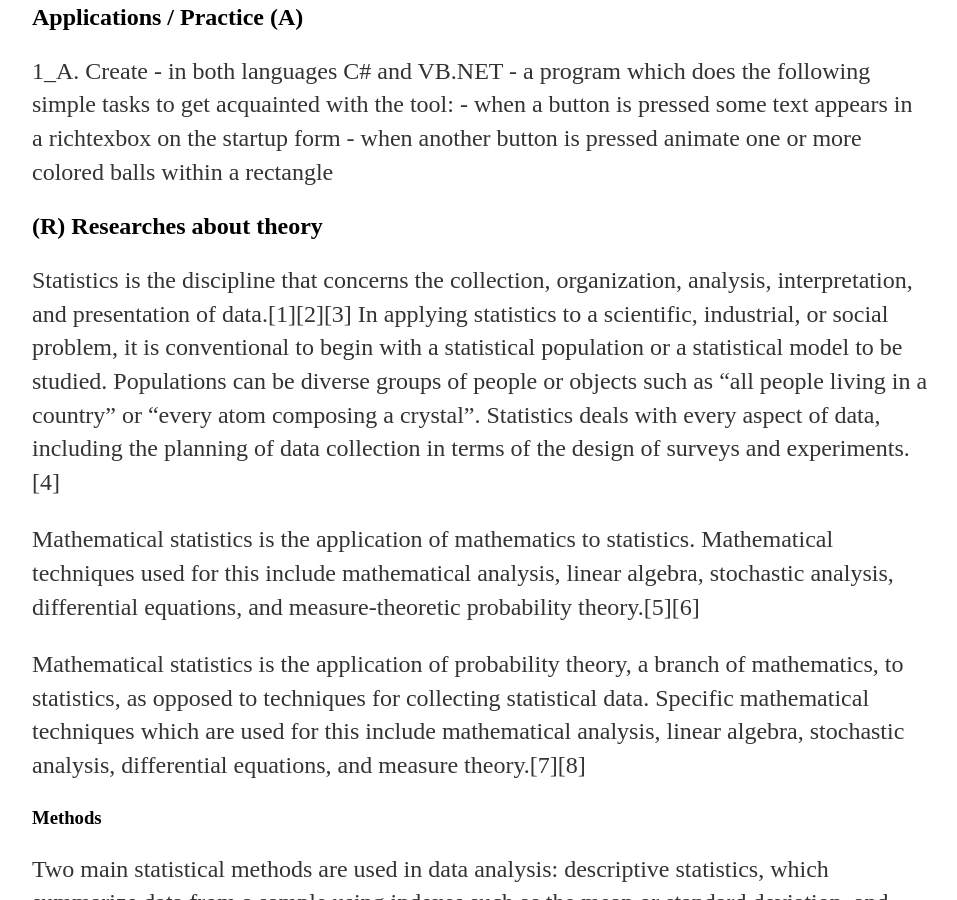
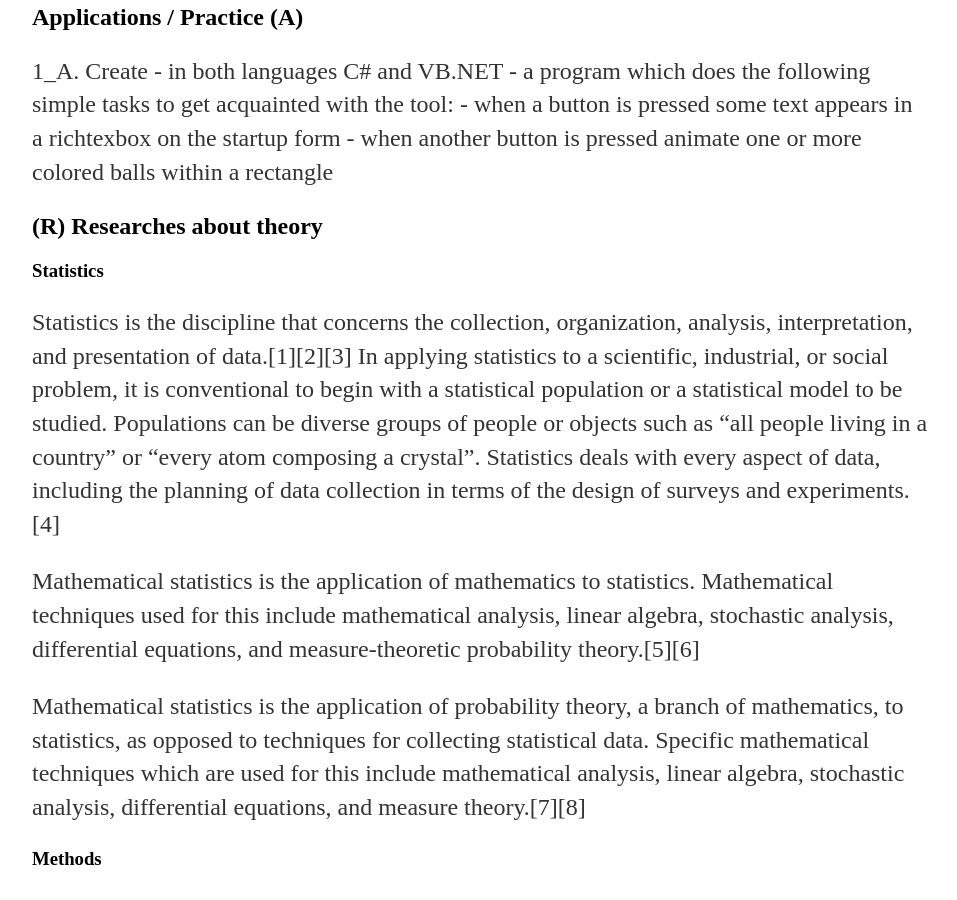
Before and after one commit to user0x1234/user0x1234.github.io, a Jekyll site: the page built from _posts/2021-09-25-HomeWork1.md, in a window 1280 px wide and 900 px high, scrolled down 494 px. Shown: the whole window, without its empty margins (160-1117 px from the left). Built offline with Jekyll 4.4.1, drawn with Linux system fonts in a browser that asks for light colours.

Commit message:
Update 2021-09-25-HomeWork1.md

```diff
--- a/_posts/2021-09-25-HomeWork1.md
+++ b/_posts/2021-09-25-HomeWork1.md
@@ -12,6 +12,7 @@
 		- when another button is pressed animate one or more colored balls within a rectangle
 
 ## (R) Researches about theory
+### Statistics
 Statistics is the discipline that concerns the collection, organization, analysis, interpretation, and presentation of data.[1][2][3] In applying statistics to a scientific, industrial, or social problem, it is conventional to begin with a statistical population or a statistical model to be studied. Populations can be diverse groups of people or objects such as "all people living in a country" or "every atom composing a crystal". Statistics deals with every aspect of data, including the planning of data collection in terms of the design of surveys and experiments.[4]
 
 Mathematical statistics is the application of mathematics to statistics. Mathematical techniques used for this include mathematical analysis, linear algebra, stochastic analysis, differential equations, and measure-theoretic probability theory.[5][6]
```
